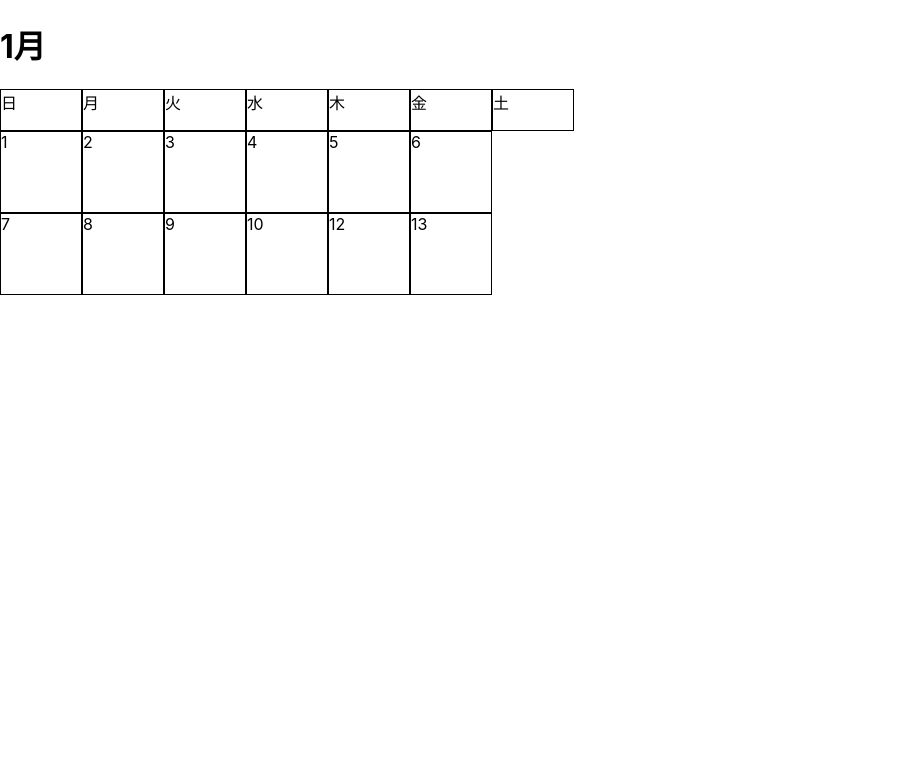
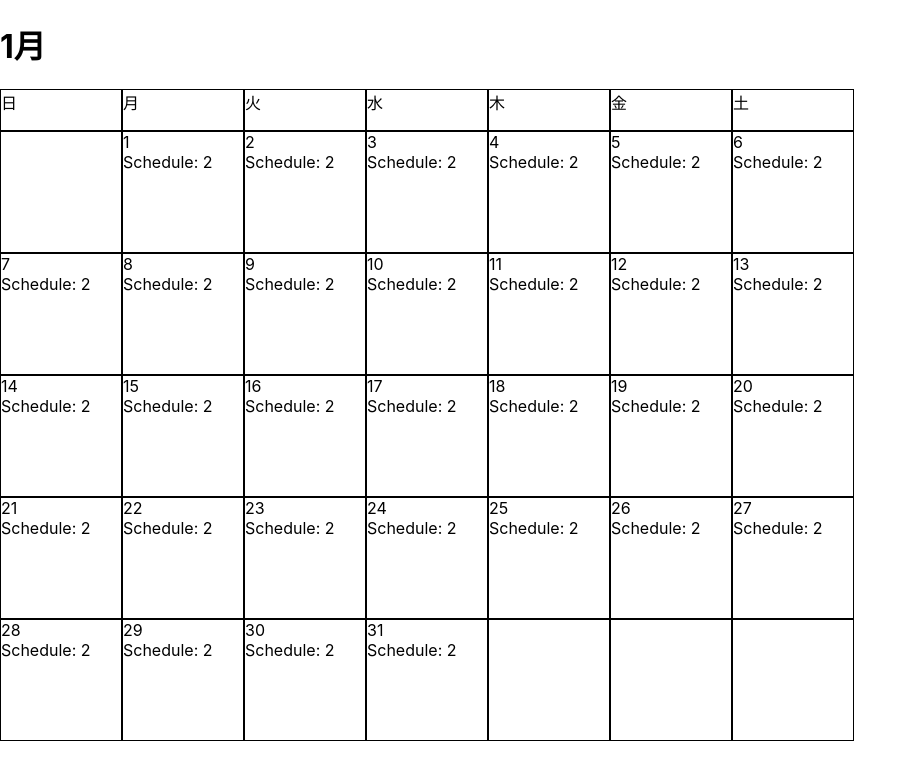
Before and after one commit to Siroyaka/react-redux-calendar, a React (Create React App) app: page / in a window 1280 px wide. Shown: the top 780 px of the page, without its empty margins (0-917 px from the left). Built offline with nearby package versions, Linux system fonts and the light colour scheme.

Commit message:
update calendarData json

```diff
--- a/src/App.tsx
+++ b/src/App.tsx
@@ -1,7 +1,6 @@
 import React from 'react';
 import './App.css';
 import MonthCalender from './component/MonthCalendar';
-//import data from './data/monthData2.json';
 import data from './data/monthData.json';
 
 const App = () => {
--- a/src/component/MonthCalendar.css
+++ b/src/component/MonthCalendar.css
@@ -4,13 +4,13 @@
 }
 
 .week > * {
-    width: 80px;
+    width: 120px;
     border-style: solid;
     border-width: 1px;
 }
 
 .week .Day {
-    height: 80px;
+    height: 120px;
 }
 
 .weekdays div {
--- a/src/component/MonthDayParts.tsx
+++ b/src/component/MonthDayParts.tsx
@@ -4,9 +4,18 @@ import {DayData} from '../datainterface/dayinterface';
 type Props = DayData;
 
 const MonthDayParts: React.FC<Props> = (props: Props) => {
-    const {day} = props;
+    const {day, schedule} = props;
+    let schedulecount;
+    if (schedule.length > 0) {
+        schedulecount = <div>Schedule: {schedule.length}</div>
+    } else {
+        schedulecount = <div></div>
+    }
     return(
-        <div className='Day'>{day}</div>
+        <div className='Day'>
+            <div>{day}</div>
+            {schedulecount}
+        </div>
     );
 }
 
--- a/src/data/monthData.json
+++ b/src/data/monthData.json
@@ -4,6 +4,11 @@
             "month": 1,
             "monthDays": [
                 [
+                    {
+                        "day": null,
+                        "schedule": [
+                        ]
+                    },
                     {
                         "day": 1,
                         "schedule": [
@@ -117,6 +122,17 @@
                         ]
                     },
                     {
+                        "day": 11,
+                        "schedule": [
+                            {
+                                "memo": "test1"
+                            },
+                            {
+                                "memo": "test2"
+                            }
+                        ]
+                    },
+                    {
                         "day": 12,
                         "schedule": [
                             {
@@ -136,6 +152,225 @@
                             {
                                 "memo": "test2"
                             }
+                        ]
+                    }
+                ],
+                [
+                    {
+                        "day": 14,
+                        "schedule": [
+                            {
+                                "memo": "test1"
+                            },
+                            {
+                                "memo": "test2"
+                            }
+                        ]
+                    },
+                    {
+                        "day": 15,
+                        "schedule": [
+                            {
+                                "memo": "test1"
+                            },
+                            {
+                                "memo": "test2"
+                            }
+                        ]
+                    },
+                    {
+                        "day": 16,
+                        "schedule": [
+                            {
+                                "memo": "test1"
+                            },
+                            {
+                                "memo": "test2"
+                            }
+                        ]
+                    },
+                    {
+                        "day": 17,
+                        "schedule": [
+                            {
+                                "memo": "test1"
+                            },
+                            {
+                                "memo": "test2"
+                            }
+                        ]
+                    },
+                    {
+                        "day": 18,
+                        "schedule": [
+                            {
+                                "memo": "test1"
+                            },
+                            {
+                                "memo": "test2"
+                            }
+                        ]
+                    },
+                    {
+                        "day": 19,
+                        "schedule": [
+                            {
+                                "memo": "test1"
+                            },
+                            {
+                                "memo": "test2"
+                            }
+                        ]
+                    },
+                    {
+                        "day": 20,
+                        "schedule": [
+                            {
+                                "memo": "test1"
+                            },
+                            {
+                                "memo": "test2"
+                            }
+                        ]
+                    }
+                ],
+                [
+                    {
+                        "day": 21,
+                        "schedule": [
+                            {
+                                "memo": "test1"
+                            },
+                            {
+                                "memo": "test2"
+                            }
+                        ]
+                    },
+                    {
+                        "day": 22,
+                        "schedule": [
+                            {
+                                "memo": "test1"
+                            },
+                            {
+                                "memo": "test2"
+                            }
+                        ]
+                    },
+                    {
+                        "day": 23,
+                        "schedule": [
+                            {
+                                "memo": "test1"
+                            },
+                            {
+                                "memo": "test2"
+                            }
+                        ]
+                    },
+                    {
+                        "day": 24,
+                        "schedule": [
+                            {
+                                "memo": "test1"
+                            },
+                            {
+                                "memo": "test2"
+                            }
+                        ]
+                    },
+                    {
+                        "day": 25,
+                        "schedule": [
+                            {
+                                "memo": "test1"
+                            },
+                            {
+                                "memo": "test2"
+                            }
+                        ]
+                    },
+                    {
+                        "day": 26,
+                        "schedule": [
+                            {
+                                "memo": "test1"
+                            },
+                            {
+                                "memo": "test2"
+                            }
+                        ]
+                    },
+                    {
+                        "day": 27,
+                        "schedule": [
+                            {
+                                "memo": "test1"
+                            },
+                            {
+                                "memo": "test2"
+                            }
+                        ]
+                    }
+                ],
+                [
+                    {
+                        "day": 28,
+                        "schedule": [
+                            {
+                                "memo": "test1"
+                            },
+                            {
+                                "memo": "test2"
+                            }
+                        ]
+                    },
+                    {
+                        "day": 29,
+                        "schedule": [
+                            {
+                                "memo": "test1"
+                            },
+                            {
+                                "memo": "test2"
+                            }
+                        ]
+                    },
+                    {
+                        "day": 30,
+                        "schedule": [
+                            {
+                                "memo": "test1"
+                            },
+                            {
+                                "memo": "test2"
+                            }
+                        ]
+                    },
+                    {
+                        "day": 31,
+                        "schedule": [
+                            {
+                                "memo": "test1"
+                            },
+                            {
+                                "memo": "test2"
+                            }
+                        ]
+                    },
+                    {
+                        "day": null,
+                        "schedule": [
+                        ]
+                    },
+                    {
+                        "day": null,
+                        "schedule": [
+                        ]
+                    },
+                    {
+                        "day": null,
+                        "schedule": [
                         ]
                     }
                 ]
@@ -258,7 +493,7 @@
                         ]
                     },
                     {
-                        "day": 12,
+                        "day": 11,
                         "schedule": [
                             {
                                 "memo": "test1"
@@ -269,7 +504,7 @@
                         ]
                     },
                     {
-                        "day": 13,
+                        "day": 12,
                         "schedule": [
                             {
                                 "memo": "test1"
--- a/src/datainterface/dayinterface.ts
+++ b/src/datainterface/dayinterface.ts
@@ -1,7 +1,7 @@
 
 export interface DayData {
     day: number | null
-    schedule: {memo: string}[]
+    schedule: DaySchedule[]
 }
 
 export interface DaySchedule {
```
